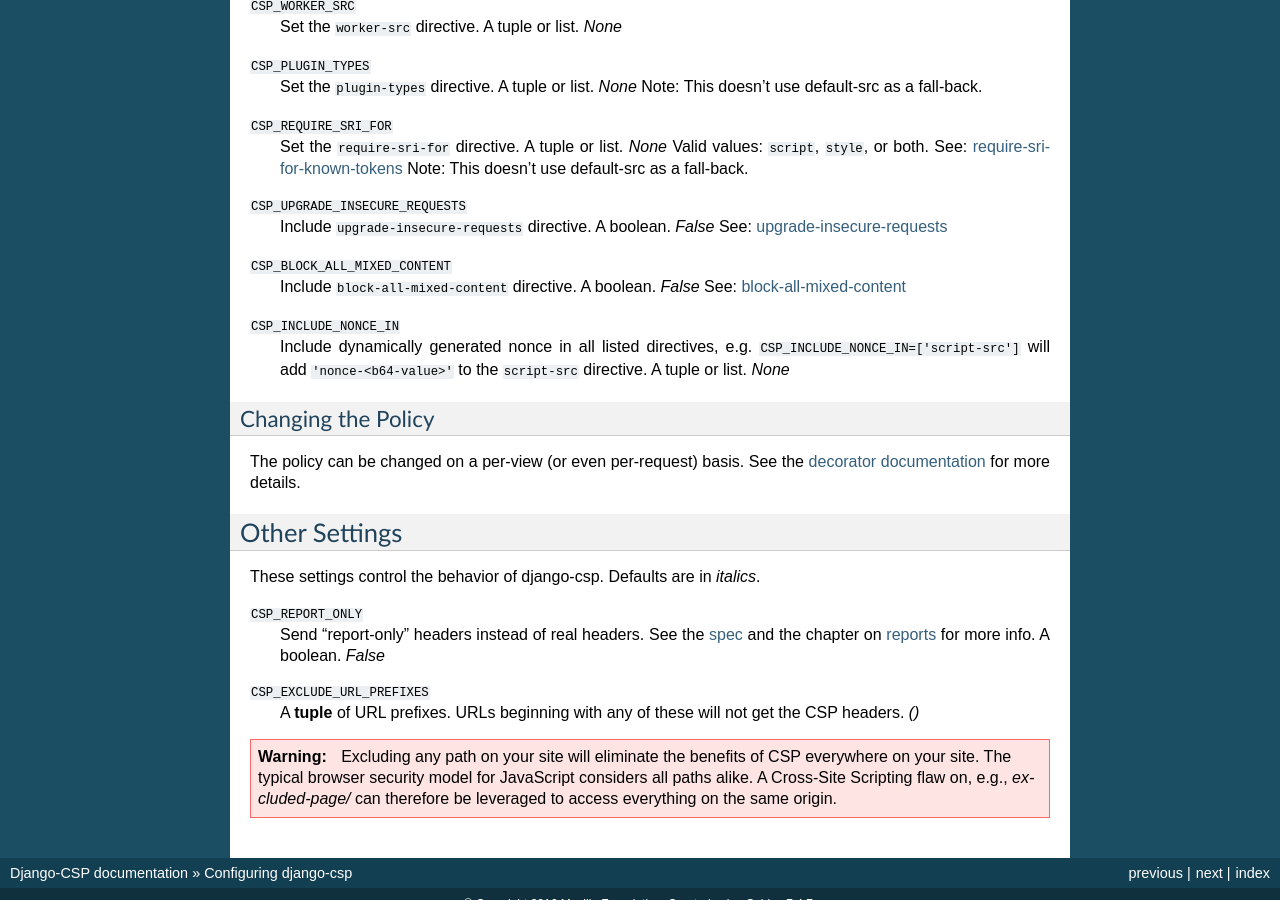
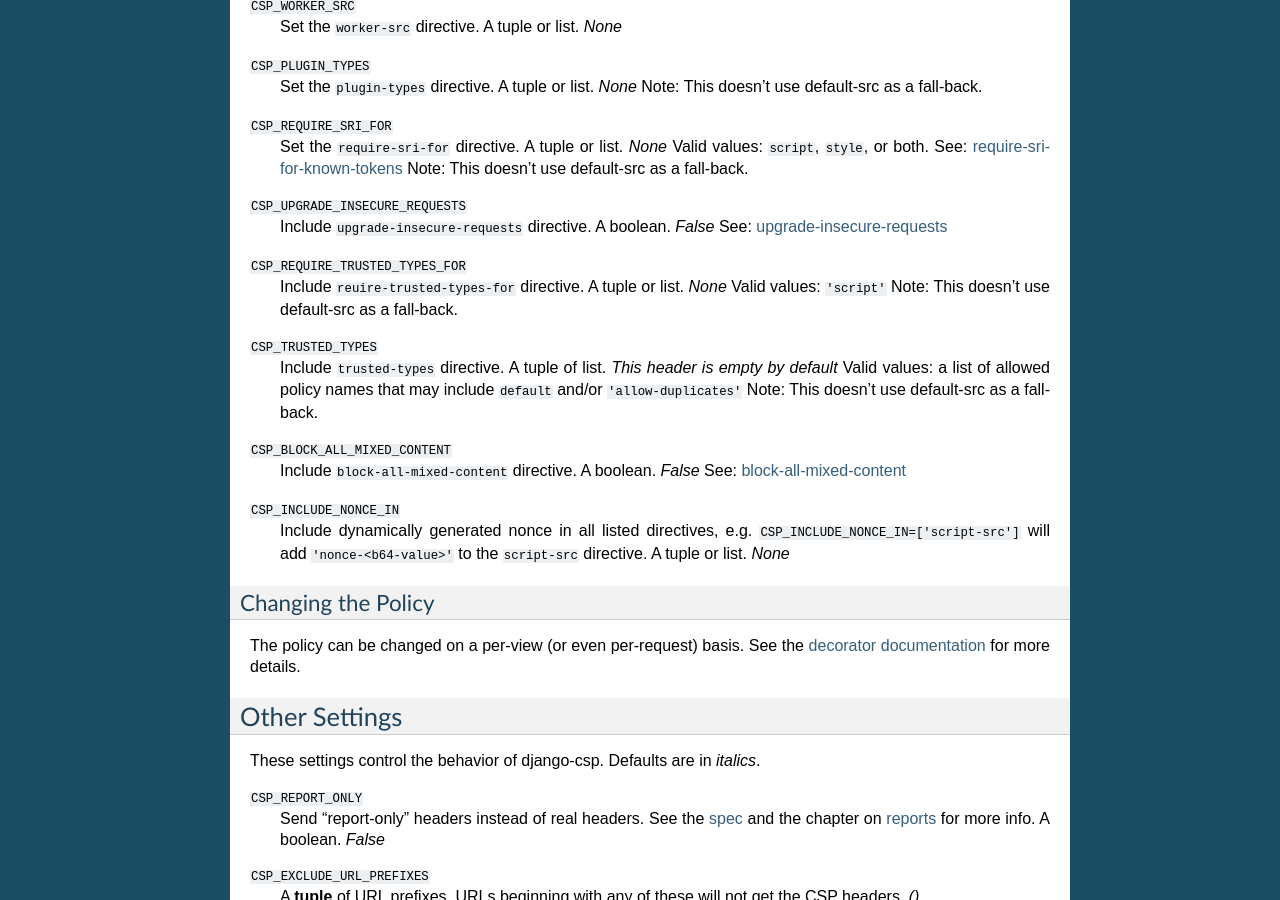
Before and after one commit to mozilla/django-csp, a Sphinx documentation site: the page built from docs/configuration.rst, in a window 1280 px wide and 900 px high, scrolled down 1873 px. Built offline with Sphinx 7.4.7, drawn with Linux system fonts in a browser that asks for light colours.

Commit message:
Added support for Trusted Types directives.

```diff
--- a/docs/configuration.rst
+++ b/docs/configuration.rst
@@ -95,6 +95,14 @@ These settings affect the policy in the header. The defaults are in
 ``CSP_UPGRADE_INSECURE_REQUESTS``
     Include ``upgrade-insecure-requests`` directive. A boolean. *False*
     See: upgrade-insecure-requests_
+``CSP_REQUIRE_TRUSTED_TYPES_FOR``
+    Include ``reuire-trusted-types-for`` directive. A tuple or list. *None*
+    Valid values: ``'script'``
+    Note: This doesn't use default-src as a fall-back.
+``CSP_TRUSTED_TYPES``
+    Include ``trusted-types`` directive. A tuple of list. *This header is empty by default*
+    Valid values: a list of allowed policy names that may include ``default`` and/or ``'allow-duplicates'``
+    Note: This doesn't use default-src as a fall-back.
 ``CSP_BLOCK_ALL_MIXED_CONTENT``
     Include ``block-all-mixed-content`` directive. A boolean. *False*
     See: block-all-mixed-content_
```
Also changed, not shown: 2 other files.
